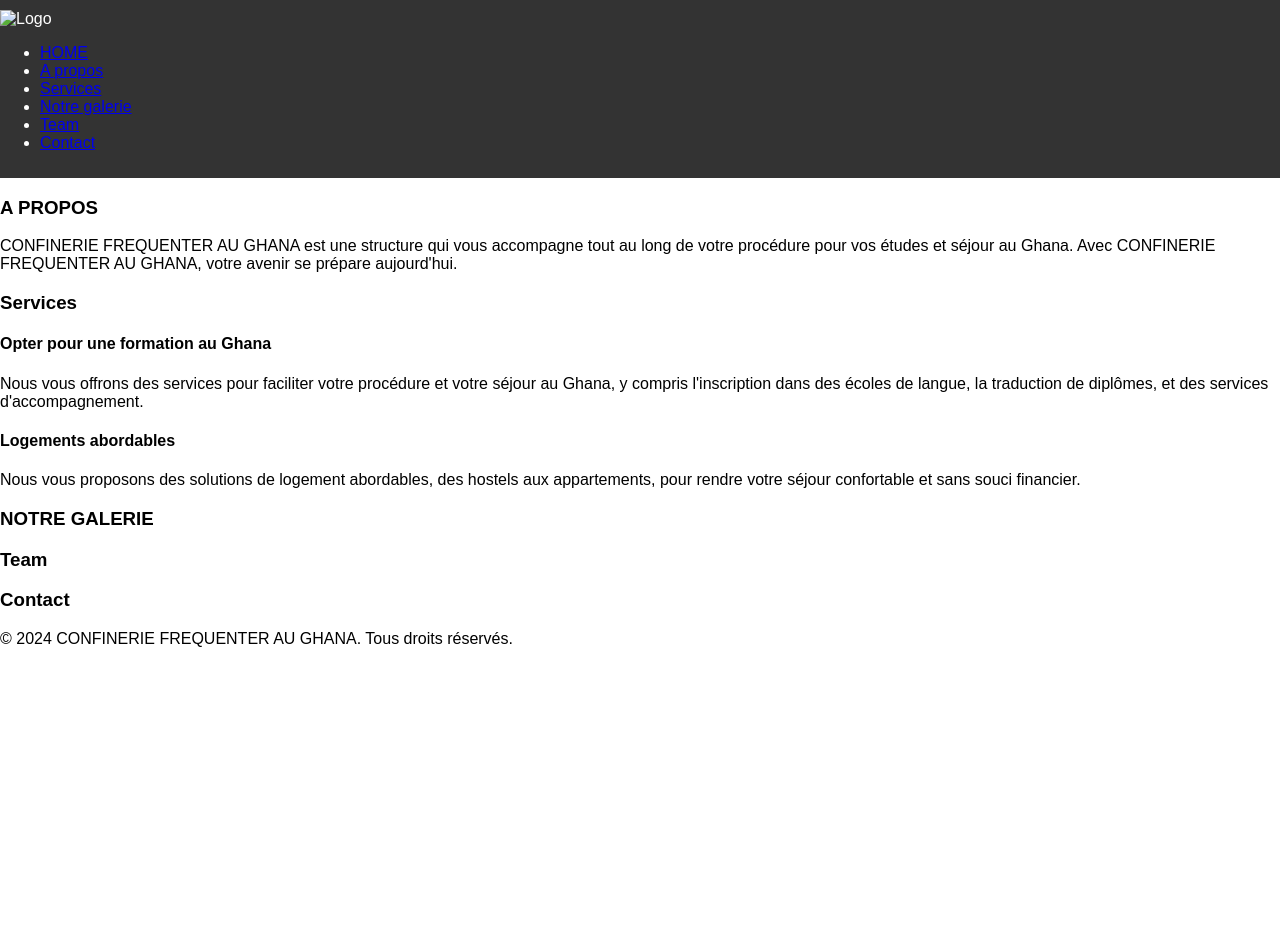
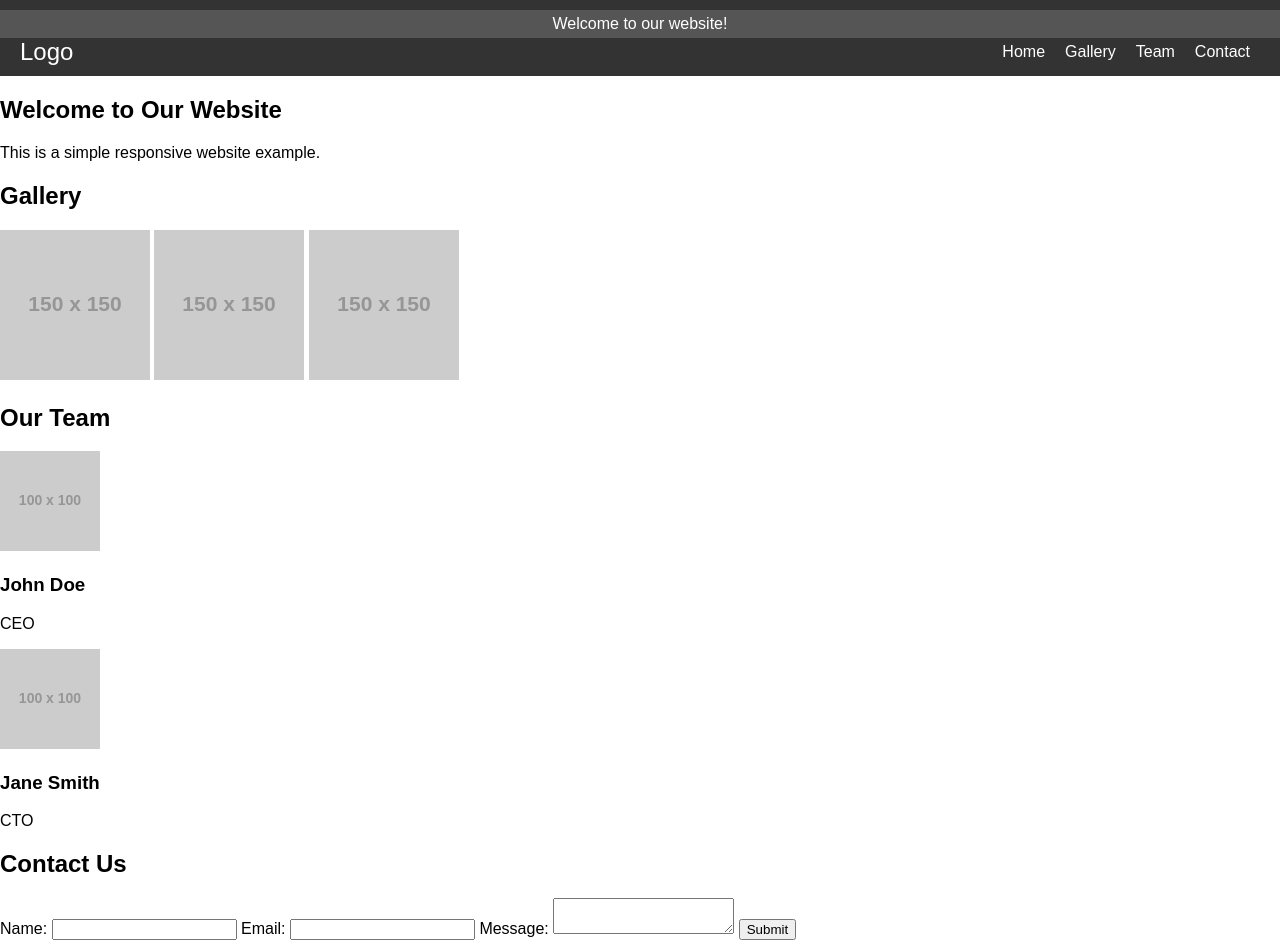
Before and after one commit to CONFINERIE/que, a plain HTML site: page index.html in a window 1280 px wide. Before the commit the page ends 800 px from the top, so only its background shows below. Drawn offline with Linux system fonts and the light colour scheme; placeholder pictures from the web are drawn by us.

Commit message:
Update index.html

```diff
--- a/index.html
+++ b/index.html
@@ -1,83 +1,82 @@
-
 <!DOCTYPE html>
-<html lang="fr">
+<html lang="en">
 <head>
     <meta charset="UTF-8">
     <meta name="viewport" content="width=device-width, initial-scale=1.0">
-    <title>CONFINERIE FREQUENTER AU GHANA</title>
+    <title>Responsive Website</title>
     <link rel="stylesheet" href="style.css">
 </head>
 <body>
-
     <header>
-    <div class="container">
-        <img src="./img/ST167.JPG" alt="Logo" class="logo">
-        <nav>
-            <ul>
-                <li><a href="#btext">HOME</a></li>
-                <li><a href="#about">A propos</a></li>
-                <li><a href="#services">Services</a></li>
-                <li><a href="#gallery">Notre galerie</a></li>
+        <div class="top-bar">
+            <p>Welcome to our website!</p>
+        </div>
+        <nav class="navbar">
+            <div class="logo">
+                <a href="#">Logo</a>
+            </div>
+            <ul class="nav-links">
+                <li><a href="#home">Home</a></li>
+                <li><a href="#gallery">Gallery</a></li>
                 <li><a href="#team">Team</a></li>
                 <li><a href="#contact">Contact</a></li>
             </ul>
+            <div class="hamburger">
+                <span></span>
+                <span></span>
+                <span></span>
+            </div>
         </nav>
-    </div>
     </header>
 
-<section id="about">
-    <div class="container">
-        <h3 class="w3l-title">A PROPOS</h3>
-        <p class="sal">CONFINERIE FREQUENTER AU GHANA est une structure qui vous accompagne tout au long de votre procédure pour vos études et séjour au Ghana. Avec CONFINERIE FREQUENTER AU GHANA, votre avenir se prépare aujourd'hui.</p>
-    </div>
-</section>
-
-<section id="services">
-    <div class="container">
-        <h3 class="w3l-title">Services</h3>
-        <div class="service">
-            <h4>Opter pour une formation au Ghana</h4>
-            <p>Nous vous offrons des services pour faciliter votre procédure et votre séjour au Ghana, y compris l'inscription dans des écoles de langue, la traduction de diplômes, et des services d'accompagnement.</p>
-        </div>
-        <div class="service">
-            <h4>Logements abordables</h4>
-            <p>Nous vous proposons des solutions de logement abordables, des hostels aux appartements, pour rendre votre séjour confortable et sans souci financier.</p>
-        </div>
-    </div>
+    <main>
+        <section id="home">
+            <h1>Welcome to Our Website</h1>
+            <p>This is a simple responsive website example.</p>
         </section>
 
         <section id="gallery">
-    <div class="container">
-        <h3 class="w3l-title">NOTRE GALERIE</h3>
+            <h2>Gallery</h2>
             <div class="gallery">
-            <!-- Vos images de galerie ici -->
-        </div>
+                <img src="https://via.placeholder.com/150" alt="Gallery Image 1">
+                <img src="https://via.placeholder.com/150" alt="Gallery Image 2">
+                <img src="https://via.placeholder.com/150" alt="Gallery Image 3">
             </div>
         </section>
 
         <section id="team">
-    <div class="container">
-        <h3 class="w3l-title">Team</h3>
-        <div class="team-members">
-            <!-- Vos membres d'équipe ici -->
+            <h2>Our Team</h2>
+            <div class="team">
+                <div class="team-member">
+                    <img src="https://via.placeholder.com/100" alt="Team Member 1">
+                    <h3>John Doe</h3>
+                    <p>CEO</p>
+                </div>
+                <div class="team-member">
+                    <img src="https://via.placeholder.com/100" alt="Team Member 2">
+                    <h3>Jane Smith</h3>
+                    <p>CTO</p>
                 </div>
             </div>
         </section>
 
         <section id="contact">
-    <div class="container">
-        <h3 class="w3l-title">Contact</h3>
-        <div class="contact-form">
-            <!-- Votre formulaire de contact ici -->
-        </div>
-    </div>
+            <h2>Contact Us</h2>
+            <form>
+                <label for="name">Name:</label>
+                <input type="text" id="name" name="name">
+
+                <label for="email">Email:</label>
+                <input type="email" id="email" name="email">
+
+                <label for="message">Message:</label>
+                <textarea id="message" name="message"></textarea>
+
+                <button type="submit">Submit</button>
+            </form>
         </section>
+    </main>
 
-<footer>
-    <div class="container">
-        <p>&copy; 2024 CONFINERIE FREQUENTER AU GHANA. Tous droits réservés.</p>
-    </div>
-</footer>
-
+    <script src="script.js"></script>
 </body>
 </html>
```
Lines whose indentation alone changed are shown as unchanged.
